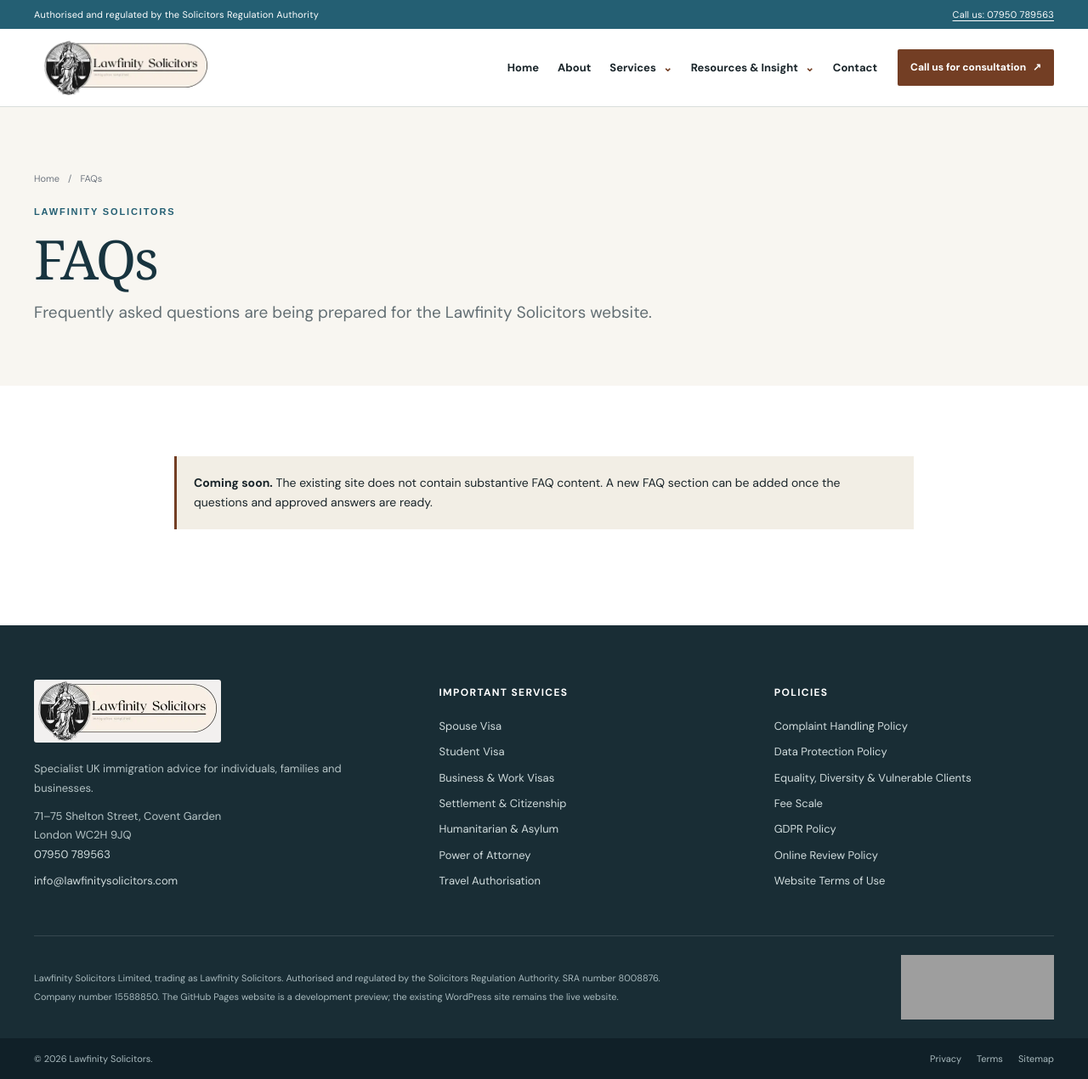
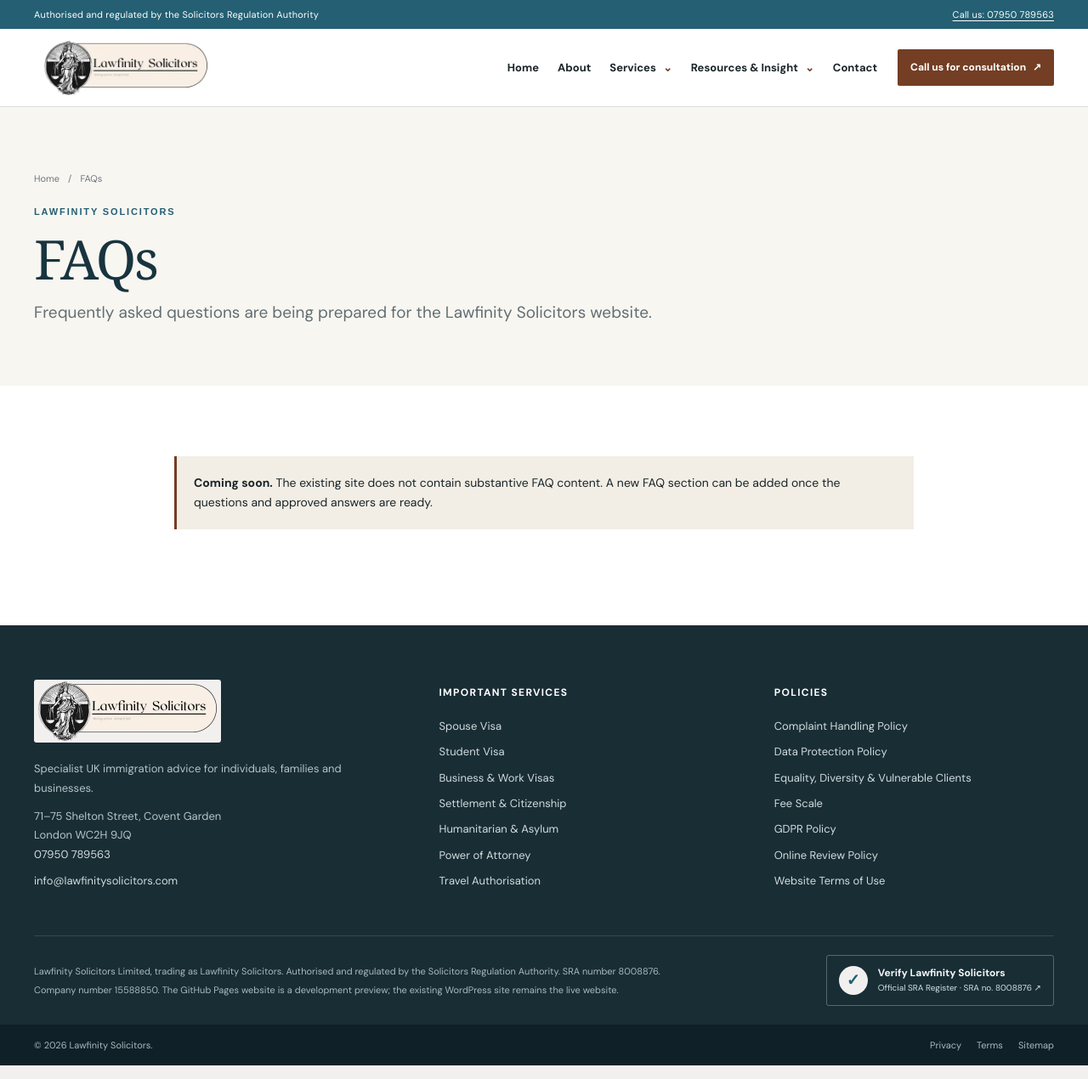
Before and after one commit to tamimtasdik-bit/Tamim-Profile, a Jekyll site: the page built from coming-soon/index.md, in a window 1280 px wide and 1270 px high. Shown: the whole window at 85% size. Built offline with Jekyll 4.4.1, drawn with Linux system fonts in a browser that asks for light colours; grey boxes are pictures that could not be loaded.

Commit message:
Add SRA verification link and production-only official digital badge

```diff
--- a/_includes/footer.html
+++ b/_includes/footer.html
@@ -35,7 +35,24 @@
       <p>Lawfinity Solicitors Limited, trading as Lawfinity Solicitors. Authorised and regulated by the Solicitors Regulation Authority. SRA number {{ site.firm.sra_number }}.</p>
       <p>Company number {{ site.firm.company_number }}. The GitHub Pages website is a development preview; the existing WordPress site remains the live website.</p>
     </div>
-    <iframe src="https://cdn.yoshki.com/iframe/55845r.html" title="Solicitors Regulation Authority digital badge" loading="lazy" scrolling="no"></iframe>
+    <div class="ls-regulatory-verification">
+      {% if site.url == 'https://lawfinitysolicitors.com' or site.url == 'https://www.lawfinitysolicitors.com' %}
+      <!-- Official SRA Digital Badge: rendered only on the registered production domain. -->
+      <!-- Start of SRA Digital Badge code -->
+      <div class="sra-digital-badge" style="max-width:275px;max-height:163px;">
+        <div style="position:relative;padding-bottom:59.1%;height:auto;overflow:hidden;">
+          <iframe title="Official SRA Digital Badge — click to verify this firm's status" frameborder="0" scrolling="no" allowtransparency="true"
+            src="https://cdn.yoshki.com/iframe/55845r.html"
+            style="border:0;margin:0;padding:0;background-color:transparent;top:0;left:0;width:100%;height:100%;position:absolute;"></iframe>
+        </div>
+      </div>
+      <!-- End of SRA Digital Badge code -->
+      {% endif %}
+      <a class="ls-sra-register" href="https://www.sra.org.uk/consumers/register/organisation/?sraNumber=8008876" target="_blank" rel="noopener noreferrer">
+        <span class="ls-sra-shield" aria-hidden="true">✓</span>
+        <span><strong>Verify Lawfinity Solicitors</strong><small>Official SRA Register · SRA no. {{ site.firm.sra_number }} ↗</small></span>
+      </a>
+    </div>
   </div>
   <div class="ls-footer-base"><div class="container">
     <span>© <span data-current-year>2026</span> Lawfinity Solicitors.</span>
--- a/assets/css/reference-refinement.css
+++ b/assets/css/reference-refinement.css
@@ -106,7 +106,14 @@
 .ls-footer-grid p{margin:20px 0 10px}
 .ls-regulation{display:flex;justify-content:space-between;align-items:center;gap:24px;margin-top:44px;padding:22px 0;border-top:1px solid rgba(255,255,255,.13)}
 .ls-regulation p{font-size:11px;color:#a9babe;max-width:800px;margin:4px 0}
-.ls-regulation iframe{width:180px;height:76px;border:0;flex:0 0 180px}
+.ls-regulatory-verification{display:grid;justify-items:start;gap:18px;flex:0 0 auto}
+.ls-regulatory-verification .sra-digital-badge{width:275px;max-width:275px;max-height:163px}
+.ls-sra-register{display:flex;align-items:center;gap:12px;max-width:280px;color:#f2f6f6;padding:12px 14px;border:1px solid rgba(255,255,255,.28);border-radius:3px}
+.ls-sra-register:hover{border-color:#fff;background:rgba(255,255,255,.06)}
+.ls-sra-shield{display:grid;place-items:center;width:34px;height:34px;border-radius:50%;background:#F2F0EF;color:#245F73;font-size:19px;font-weight:800;flex:0 0 auto}
+.ls-sra-register strong,.ls-sra-register small{display:block;line-height:1.4}
+.ls-sra-register strong{font-size:12px}
+.ls-sra-register small{font-size:10px;color:#d0e0e3;margin-top:2px}
 .ls-footer-base{background:#102028}
 .ls-footer-base .container{display:flex;justify-content:space-between;gap:20px;padding-top:15px;padding-bottom:15px;font-size:11px;color:#a9babe}
 .ls-footer-base .container>div{display:flex;gap:18px}
```
